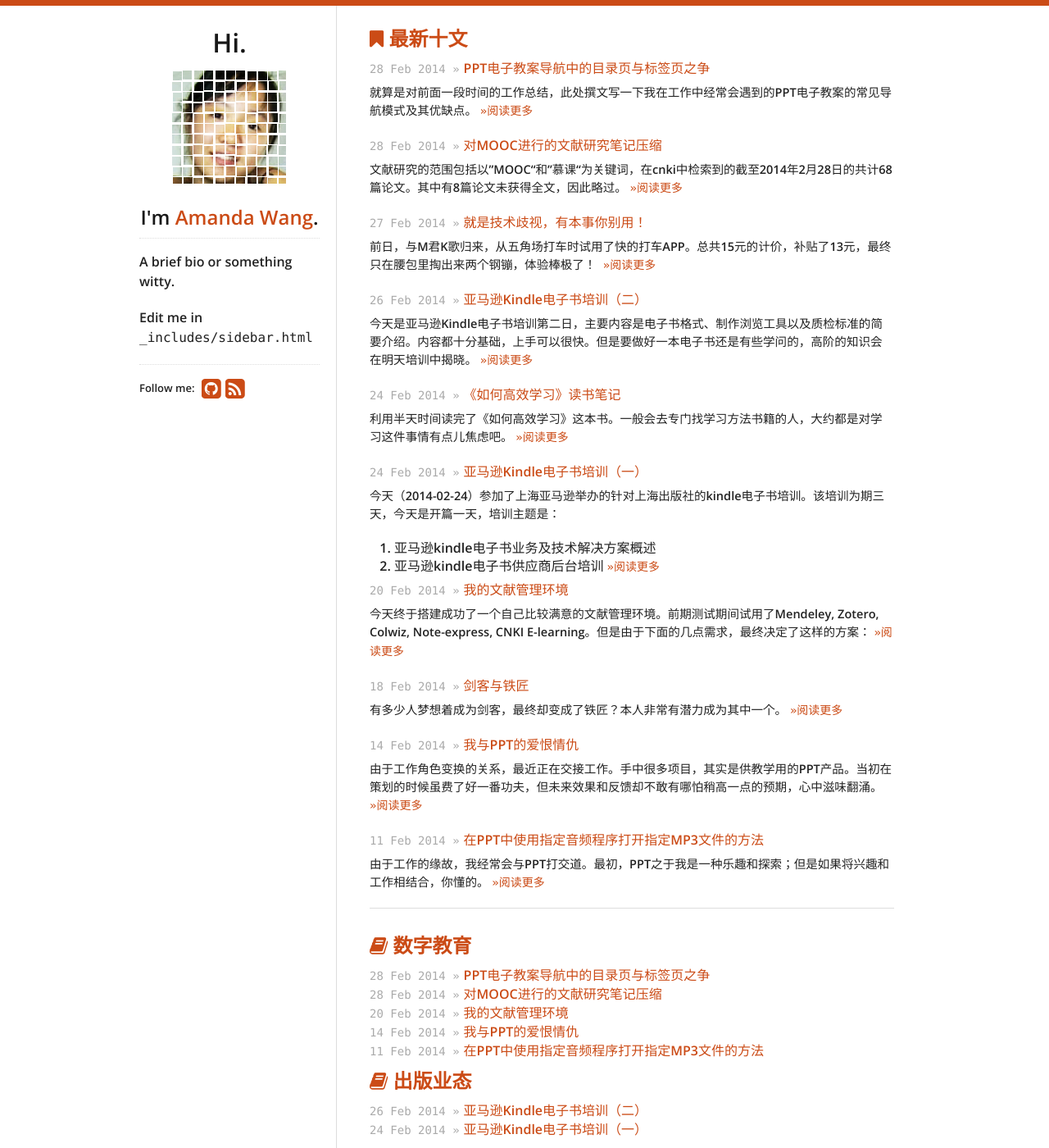
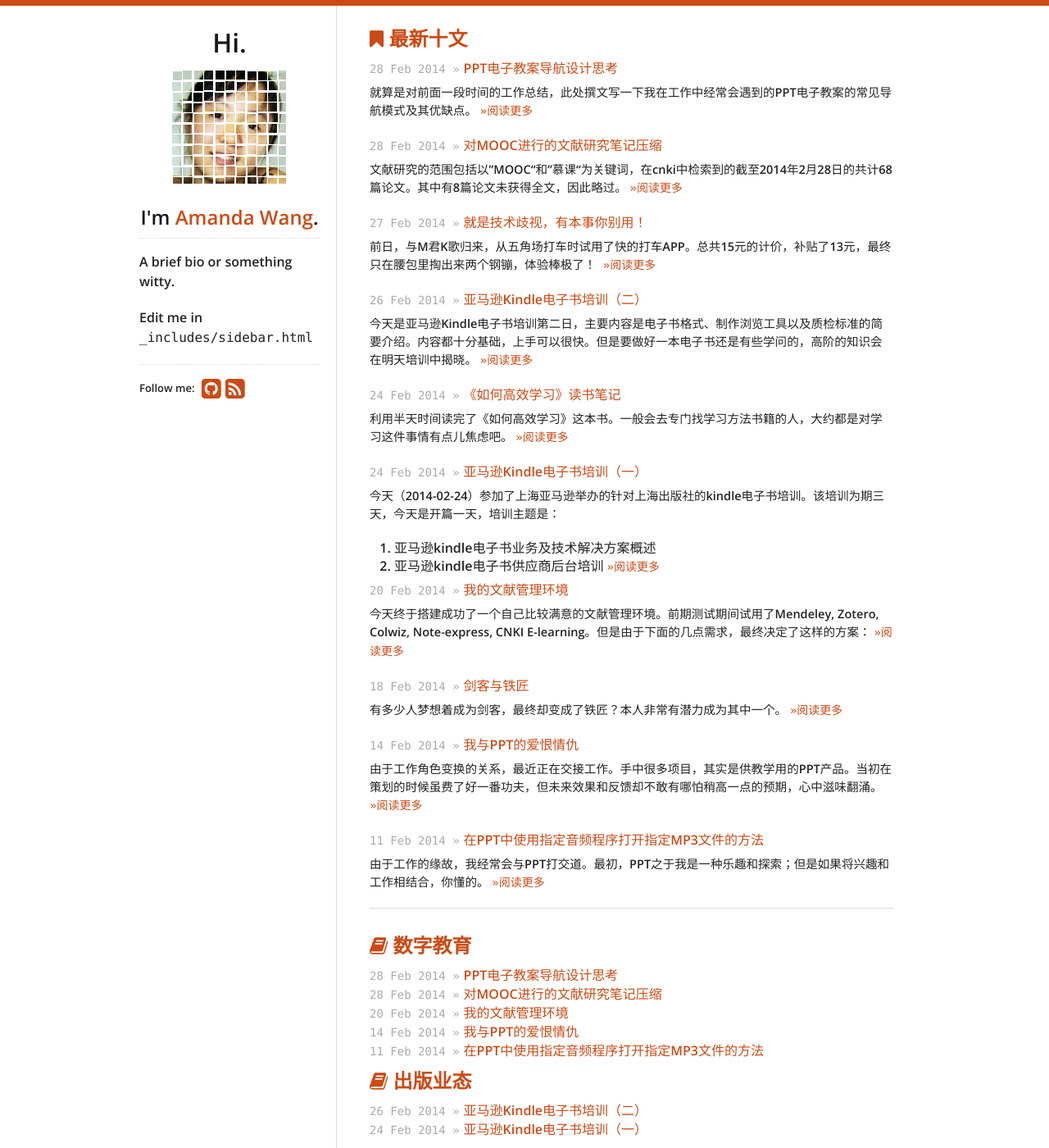
Before and after one commit to fantaghiro/fantaghiro.github.io, a Jekyll site: the page built from index.html, in a window 1280 px wide and 1400 px high. Shown: the whole window at 82% size. Built offline with Jekyll 4.4.1, drawn with Linux system fonts in a browser that asks for light colours; nearby versions of some CDN libraries.

Commit message:
Update 2014-02-28-PPT-Navigation-Patterns.markdown

```diff
--- a/_posts/2014-02-28-PPT-Navigation-Patterns.markdown
+++ b/_posts/2014-02-28-PPT-Navigation-Patterns.markdown
@@ -1,6 +1,6 @@
 ---
 layout: post
-title: PPT电子教案导航中的目录页与标签页之争
+title: PPT电子教案导航设计思考
 category: edu
 tags:
 - PPT
```
